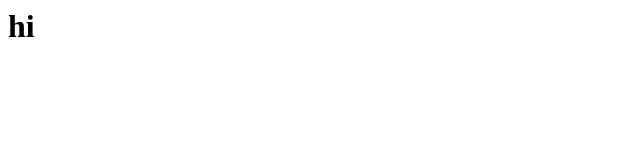
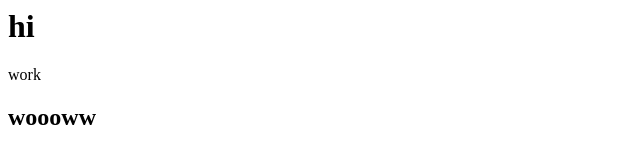
Before and after one commit to rangle-lorraine/test2, a plain HTML site: page index.html in a window 1280 px wide. Shown: the whole page, without its empty margins (0-640 px from the left). Drawn offline with Linux system fonts and the light colour scheme.

Commit message:
work please

```diff
--- a/index.html
+++ b/index.html
@@ -1 +1,3 @@
 <h1>hi</h1>
+<p>work</p>
+<h2>woooww</h2>
```
